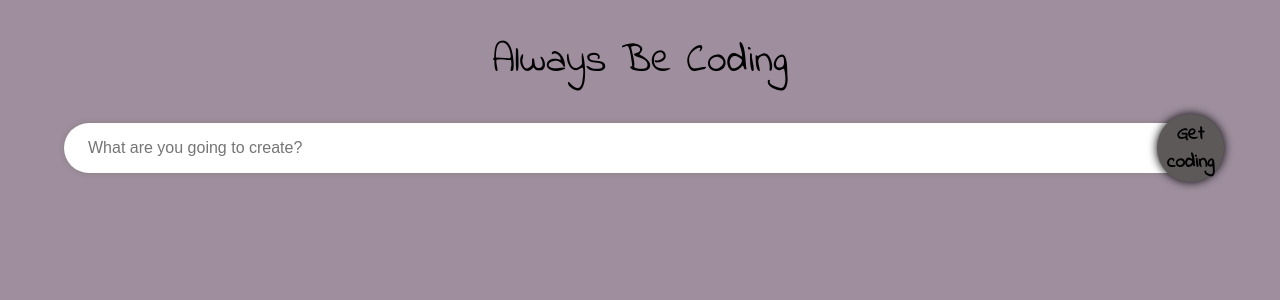
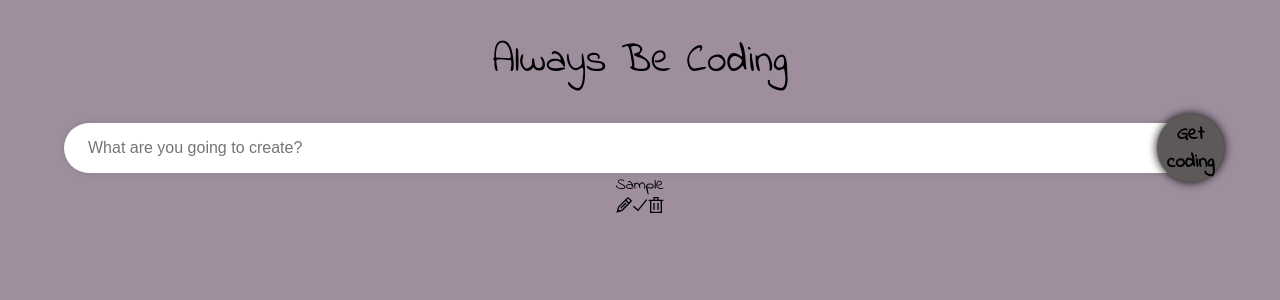
Before and after one commit to Amber-Robeck/anotherTODO, a React (Create React App) app in the folder frontend/: page / in a window 1280 px wide. Both pictures are taken after typing "Sample" into the empty fields and a click on the button "Get coding". Shown: the top 300 px of the page. Built offline with nearby package versions, Linux system fonts and the light colour scheme.

Commit message:
Added TaskList and OneTask components, installed react-icons as a dependency and have tasks displaying on screen

```diff
--- a/frontend/package.json
+++ b/frontend/package.json
@@ -12,6 +12,7 @@
     "@types/react-dom": "^18.0.5",
     "react": "^18.1.0",
     "react-dom": "^18.1.0",
+    "react-icons": "^4.3.1",
     "react-scripts": "5.0.1",
     "typescript": "^4.7.2",
     "web-vitals": "^2.1.4"
--- a/frontend/src/App.tsx
+++ b/frontend/src/App.tsx
@@ -2,6 +2,7 @@ import React, { useState } from 'react';
 import './App.css';
 import UserInput from './components/UserInput/UserInput';
 import { Task } from './components/Task';
+import TaskList from './components/TaskList/TaskList';
 
 const App: React.FC = () => {
 
@@ -22,6 +23,7 @@ const App: React.FC = () => {
     <div className="App">
       <header className="header">Always Be Coding</header>
       <UserInput task={task} setTask={setTask} handleTask={handleTask} />
+      <TaskList tasks={tasks} setTasks={setTasks} />
     </div>
   );
 };
--- /dev/null
+++ b/frontend/src/components/OneTask/OneTask.tsx
@@ -0,0 +1,26 @@
+import React from "react"
+import "./styles.css"
+import { Task } from "../Task";
+import { GrTrash, GrCheckmark, GrEdit } from "react-icons/gr"
+
+interface Props {
+    task: Task;
+    tasks: Task[];
+    setTasks: React.Dispatch<React.SetStateAction<Task[]>>;
+}
+
+const OneTask: React.FC<Props> = ({ task, tasks, setTasks }) => {
+    return (
+        <form className="task__single ">
+            <span className="task__single--text">{task.task}</span>
+
+            <div>
+                <span className="icon"><GrEdit /></span>
+                <span className="icon"><GrCheckmark /></span>
+                <span className="icon"><GrTrash /></span>
+            </div>
+        </form>
+    )
+}
+
+export default OneTask
--- /dev/null
+++ b/frontend/src/components/TaskList/TaskList.tsx
@@ -0,0 +1,21 @@
+import React from "react"
+import "./styles.css"
+import { Task } from "../Task"
+import OneTask from "../OneTask/OneTask";
+
+interface Props {
+    tasks: Task[];
+    setTasks: React.Dispatch<React.SetStateAction<Task[]>>;
+}
+
+const TaskList: React.FC<Props> = ({ tasks, setTasks }) => {
+    return (
+        <div className="tasks">
+            {tasks.map(task => (
+                <OneTask task={task} key={task.id} tasks={tasks} setTasks={setTasks} />
+            ))}
+        </div>
+    )
+}
+
+export default TaskList
--- /dev/null
+++ b/frontend/src/components/TaskList/styles.css
@@ -0,0 +1,6 @@
+.tasks {
+    display: flex;
+    justify-content: space-evenly;
+    width: 90%;
+    flex-wrap: wrap;
+}
```
Also changed, not shown: frontend/src/components/OneTask/styles.css (added), 1 other file (tests, documents, lock files or other folders).
